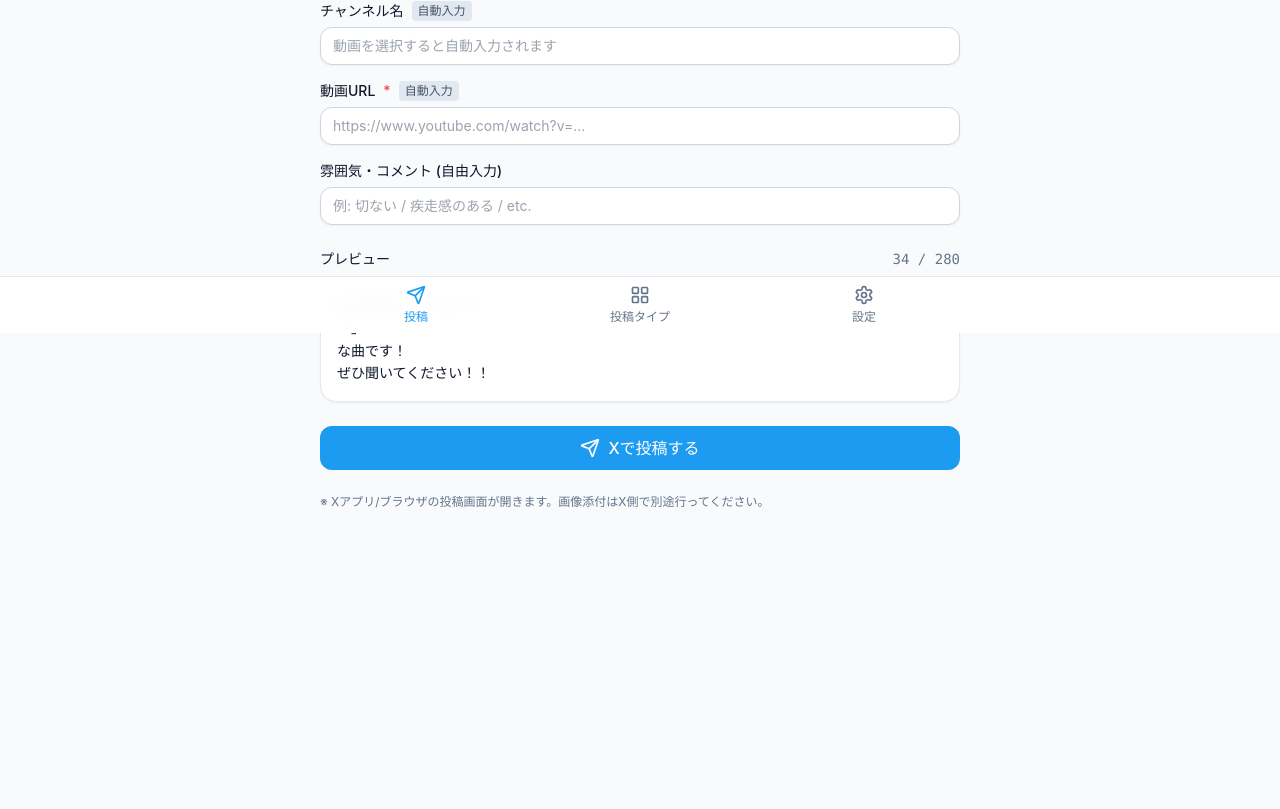
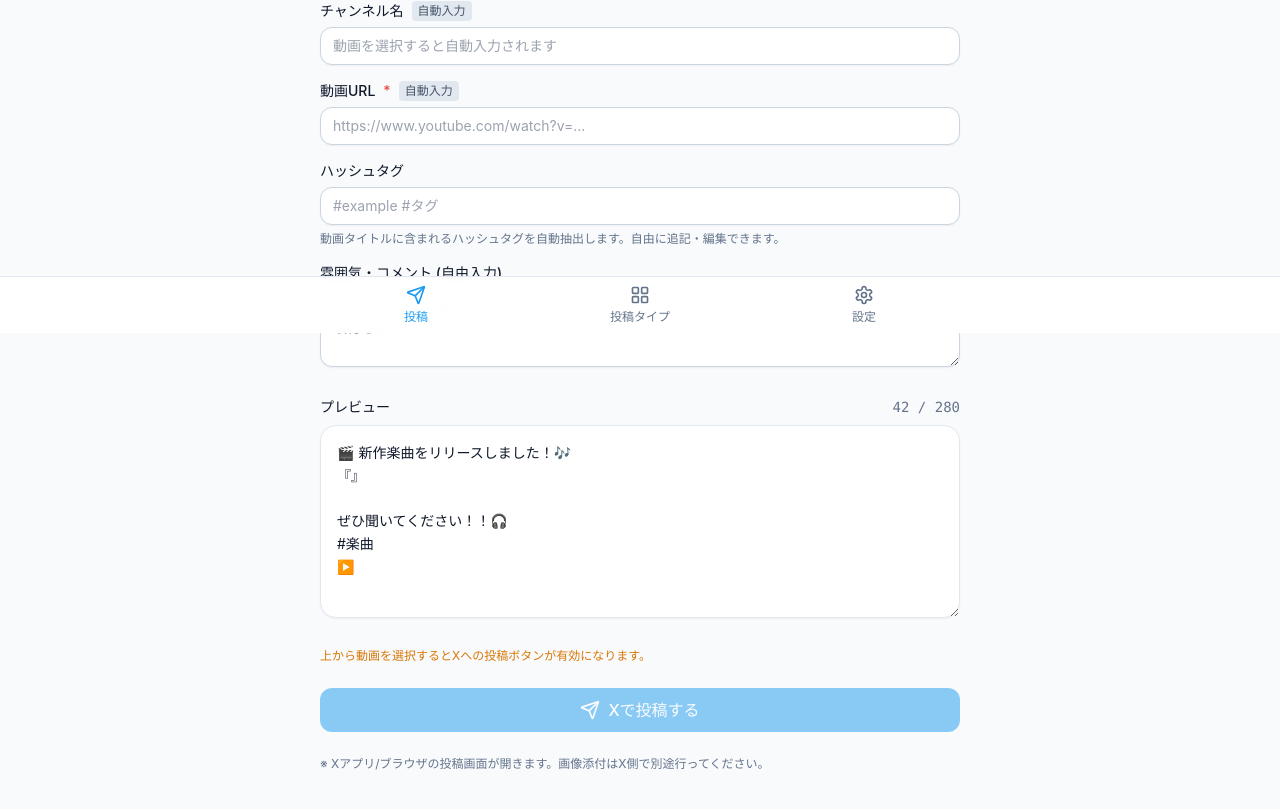
Before and after one commit to misoclub/x_send_helper, a React (Vite) app: page /#/compose/youtube in a window 1280 px wide. Shown: the part 467-1276 px from the top of the page. Before the commit the page ends 1058 px from the top, so only its background shows below. Built offline with nearby package versions, Linux system fonts and the light colour scheme.

Commit message:
もろもろ修正

```diff
--- a/src/components/compose/TweetPreview.tsx
+++ b/src/components/compose/TweetPreview.tsx
@@ -1,16 +1,33 @@
+import { RotateCcw } from 'lucide-react'
 import { TWEET_MAX_LENGTH, countTweetLength } from '@/lib/countTweetLength'
 
 interface Props {
   text: string
+  onChange: (next: string) => void
+  isManual: boolean
+  onReset: () => void
 }
 
-export function TweetPreview({ text }: Props) {
+export function TweetPreview({ text, onChange, isManual, onReset }: Props) {
   const length = countTweetLength(text)
   const over = length > TWEET_MAX_LENGTH
+  const rows = Math.max(5, Math.min(20, text.split('\n').length + 1))
+
   return (
     <div className="space-y-2">
-      <div className="flex items-center justify-between text-sm">
+      <div className="flex items-center justify-between gap-2 text-sm">
         <span className="font-medium">プレビュー</span>
+        <div className="flex items-center gap-3">
+          {isManual ? (
+            <button
+              type="button"
+              onClick={onReset}
+              className="inline-flex items-center gap-1 text-xs text-brand underline"
+            >
+              <RotateCcw className="h-3.5 w-3.5" />
+              テンプレに戻す
+            </button>
+          ) : null}
           <span
             className={
               over
@@ -22,13 +39,21 @@ export function TweetPreview({ text }: Props) {
             {length} / {TWEET_MAX_LENGTH}
           </span>
         </div>
-      <div className="card whitespace-pre-wrap break-words p-4 text-sm leading-relaxed">
-        {text || (
-          <span className="text-slate-400">
-            テンプレートと入力欄を埋めるとここにプレビューが表示されます
-          </span>
-        )}
       </div>
+      <textarea
+        className="card w-full whitespace-pre-wrap break-words bg-white p-4 text-sm leading-relaxed focus:outline-none focus:ring-2 focus:ring-brand/30 dark:bg-slate-900"
+        style={{ resize: 'vertical' }}
+        value={text}
+        onChange={(e) => onChange(e.target.value)}
+        placeholder="テンプレートと入力欄を埋めるか、ここに直接編集してください"
+        rows={rows}
+        spellCheck={false}
+      />
+      {isManual ? (
+        <p className="text-xs text-amber-600 dark:text-amber-400">
+          手動編集中：テンプレートや変数の変更は反映されません。元に戻すには右上の「テンプレに戻す」を押してください。
+        </p>
+      ) : null}
     </div>
   )
 }
--- a/src/components/templates/TemplateEditor.tsx
+++ b/src/components/templates/TemplateEditor.tsx
@@ -13,11 +13,15 @@ export function TemplateEditor({ template, onSave, onCancel, onDelete }: Props)
   const [name, setName] = useState(template.name)
   const [body, setBody] = useState(template.body)
   const [postTypeId, setPostTypeId] = useState(template.postTypeId)
+  const [defaultHashtags, setDefaultHashtags] = useState(
+    template.defaultHashtags ?? '',
+  )
 
   useEffect(() => {
     setName(template.name)
     setBody(template.body)
     setPostTypeId(template.postTypeId)
+    setDefaultHashtags(template.defaultHashtags ?? '')
   }, [template])
 
   const postType = POST_TYPE_LIST.find((p) => p.id === postTypeId)
@@ -27,11 +31,13 @@ export function TemplateEditor({ template, onSave, onCancel, onDelete }: Props)
   }
 
   const save = () => {
+    const trimmedHashtags = defaultHashtags.trim()
     onSave({
       ...template,
       name: name.trim() || '無題のテンプレート',
       body,
       postTypeId,
+      defaultHashtags: trimmedHashtags ? trimmedHashtags : undefined,
       updatedAt: Date.now(),
     })
   }
@@ -70,6 +76,19 @@ export function TemplateEditor({ template, onSave, onCancel, onDelete }: Props)
           value={body}
           onChange={(e) => setBody(e.target.value)}
         />
+      </div>
+
+      <div className="space-y-1.5">
+        <label className="text-sm font-medium">デフォルトハッシュタグ</label>
+        <input
+          className="input-base font-mono"
+          value={defaultHashtags}
+          placeholder="#楽曲 #VTuber"
+          onChange={(e) => setDefaultHashtags(e.target.value)}
+        />
+        <p className="text-xs text-slate-500">
+          本文中の <code className="font-mono">{'{{hashtags}}'}</code> に常に追加されるハッシュタグ。動画タイトルから抽出された分とマージされ、重複は自動除去されます。<code className="font-mono">{'{{channelTitle}}'}</code> など他の変数も使用可能です。
+        </p>
       </div>
 
       {postType ? (
--- a/src/features/postTypes/youtube.ts
+++ b/src/features/postTypes/youtube.ts
@@ -31,10 +31,17 @@ export const youtubePostType: PostType = {
       autoFilled: true,
     },
     {
+      key: 'hashtags',
+      label: 'ハッシュタグ',
+      kind: 'text',
+      placeholder: '#example #タグ',
+      helpText: '動画タイトルに含まれるハッシュタグを自動抽出します。自由に追記・編集できます。',
+    },
+    {
       key: 'mood',
       label: '雰囲気・コメント (自由入力)',
-      kind: 'text',
-      placeholder: '例: 切ない / 疾走感のある / etc.',
+      kind: 'textarea',
+      placeholder: '例: 切ない / 疾走感のある / etc.\n改行もOK',
     },
   ],
   defaultTemplateId: 'builtin-yt-newrelease',
--- a/src/features/templates/defaults.json
+++ b/src/features/templates/defaults.json
@@ -2,8 +2,18 @@
   {
     "id": "builtin-yt-newrelease",
     "postTypeId": "youtube",
-    "name": "新作動画告知（標準）",
-    "body": "新作動画をUPしました！\n「{{title}}」\n{{mood}}な曲です！\nぜひ聞いてください！！\n{{url}}",
+    "name": "新作動画告知（へんてこ）",
+    "body": "🎬 新作楽曲をリリースしました！🎶\n『{{title}}』\n{{mood}}\nぜひ聞いてください！！🎧\n{{hashtags}}\n▶️ {{url}}",
+    "defaultHashtags": "#{{channelTitle}} #楽曲",
+    "source": "builtin",
+    "updatedAt": 0
+  },
+  {
+    "id": "builtin-yt-newrelease-text",
+    "postTypeId": "youtube",
+    "name": "新作動画告知（モラハラ）",
+    "body": "🆕 新作モラハラ動画をUPしました！📺\n『{{title}}』\n{{mood}}\nぜひ見てください👀\nあなたのモラハラストーリーもぜひ教えてください💬\n{{hashtags}}\n▶️ {{url}}",
+    "defaultHashtags": "#{{channelTitle}} #モラハラ",
     "source": "builtin",
     "updatedAt": 0
   },
@@ -11,7 +21,7 @@
     "id": "builtin-yt-short",
     "postTypeId": "youtube",
     "name": "シンプル告知",
-    "body": "新作「{{title}}」公開しました！\n{{url}}",
+    "body": "🆕 {{channelTitle}}の新作動画「{{title}}」公開しました！\n▶️ {{url}}",
     "source": "builtin",
     "updatedAt": 0
   },
@@ -19,7 +29,7 @@
     "id": "builtin-web-default",
     "postTypeId": "website",
     "name": "Webサイト告知（標準）",
-    "body": "{{title}}\n{{summary}}\n{{url}}",
+    "body": "📢 {{title}}\n{{summary}}\n🔗 {{url}}",
     "source": "builtin",
     "updatedAt": 0
   }
--- a/src/features/templates/schema.ts
+++ b/src/features/templates/schema.ts
@@ -5,6 +5,7 @@ export const templateSchema = z.object({
   postTypeId: z.enum(['youtube', 'website']),
   name: z.string().min(1),
   body: z.string(),
+  defaultHashtags: z.string().optional(),
   source: z.enum(['builtin', 'user']),
   updatedAt: z.number(),
 })
--- /dev/null
+++ b/src/lib/extractHashtags.ts
@@ -0,0 +1,31 @@
+const HASHTAG_TOKEN_REGEX = /[#＃]\S*/g
+
+export function extractHashtagsFromTitle(title: string): {
+  cleanTitle: string
+  hashtags: string
+} {
+  const tokens = title.match(HASHTAG_TOKEN_REGEX) ?? []
+  const validHashtags = tokens.filter((t) => t.length > 1)
+  const hashtags = validHashtags.join(' ')
+  const cleanTitle = title
+    .replace(HASHTAG_TOKEN_REGEX, '')
+    .replace(/\s+/g, ' ')
+    .trim()
+  return { cleanTitle, hashtags }
+}
+
+export function mergeHashtags(...sources: Array<string | undefined>): string {
+  const seen = new Set<string>()
+  const result: string[] = []
+  for (const src of sources) {
+    if (!src) continue
+    const tokens = src.match(HASHTAG_TOKEN_REGEX) ?? []
+    for (const t of tokens) {
+      if (t.length <= 1) continue
+      if (seen.has(t)) continue
+      seen.add(t)
+      result.push(t)
+    }
+  }
+  return result.join(' ')
+}
--- a/src/lib/storage.ts
+++ b/src/lib/storage.ts
@@ -5,6 +5,7 @@ export const STORAGE_KEYS = {
     `xsh:youtube:uploadsPlaylist:${channelId}`,
   youtubeVideos: (channelId: string) => `xsh:youtube:videos:${channelId}`,
   templates: 'xsh:templates:v1',
+  templatesByChannel: 'xsh:templates:byChannel:v1',
   uiLastPostType: 'xsh:ui:lastPostType',
   uiLastChannelSelection: 'xsh:ui:lastChannelSelection',
 } as const
--- a/src/routes/ComposeRoute.tsx
+++ b/src/routes/ComposeRoute.tsx
@@ -8,6 +8,7 @@ import { renderTemplate } from '@/features/templates/render'
 import { useRegisteredChannels } from '@/features/youtube/channelsStore'
 import { useLocalStorage } from '@/lib/useLocalStorage'
 import { STORAGE_KEYS } from '@/lib/storage'
+import { extractHashtagsFromTitle, mergeHashtags } from '@/lib/extractHashtags'
 import {
   loadGroupedVideos,
   loadVideosForChannel,
@@ -43,6 +44,15 @@ export function ComposeRoute() {
   return <ComposeView key={postType.id} postTypeId={postType.id} />
 }
 
+function parseTemplatesByChannel(raw: unknown): Record<string, string> {
+  if (!raw || typeof raw !== 'object') return {}
+  const out: Record<string, string> = {}
+  for (const [k, v] of Object.entries(raw as Record<string, unknown>)) {
+    if (typeof v === 'string') out[k] = v
+  }
+  return out
+}
+
 function ComposeView({ postTypeId }: { postTypeId: 'youtube' | 'website' }) {
   const postType = getPostType(postTypeId)!
   const templates = useTemplates()
@@ -63,8 +73,20 @@ function ComposeView({ postTypeId }: { postTypeId: 'youtube' | 'website' }) {
   }, [availableTemplates, templateId])
 
   const [values, setValues] = useState<VariableValues>({})
+  const [manualText, setManualText] = useState<string | null>(null)
+  const [activeChannelId, setActiveChannelId] = useState<string | null>(null)
+  const [templatesByChannel, setTemplatesByChannel] = useLocalStorage<
+    Record<string, string>
+  >(STORAGE_KEYS.templatesByChannel, {}, parseTemplatesByChannel)
   const template = availableTemplates.find((t) => t.id === templateId)
-  const rendered = template ? renderTemplate(template.body, values) : ''
+  const renderValues = useMemo(() => {
+    if (!template?.defaultHashtags) return values
+    const expanded = renderTemplate(template.defaultHashtags, values)
+    const merged = mergeHashtags(expanded, values.hashtags)
+    return { ...values, hashtags: merged }
+  }, [template, values])
+  const rendered = template ? renderTemplate(template.body, renderValues) : ''
+  const displayText = manualText ?? rendered
   const lockedKeys = useMemo(
     () =>
       new Set(
@@ -73,27 +95,41 @@ function ComposeView({ postTypeId }: { postTypeId: 'youtube' | 'website' }) {
     [postType.variables],
   )
 
+  const handlePickVideo = (video: Video) => {
+    setActiveChannelId(video.channelId)
+    const { cleanTitle, hashtags } = extractHashtagsFromTitle(video.title)
+    setValues((prev) => ({
+      ...prev,
+      title: cleanTitle,
+      url: video.url,
+      channelTitle: video.channelTitle,
+      hashtags,
+    }))
+    const saved = templatesByChannel[video.channelId]
+    if (saved && availableTemplates.some((t) => t.id === saved)) {
+      setTemplateId(saved)
+    }
+  }
+
+  const handleTemplateChange = (id: string) => {
+    setTemplateId(id)
+    if (activeChannelId) {
+      setTemplatesByChannel((prev) => ({ ...prev, [activeChannelId]: id }))
+    }
+  }
+
   return (
     <div className="space-y-6">
       <h1 className="text-xl font-bold">{postType.label}</h1>
 
       {postType.id === 'youtube' ? (
-        <YouTubePicker
-          onPick={(video) =>
-            setValues((prev) => ({
-              ...prev,
-              title: video.title,
-              url: video.url,
-              channelTitle: video.channelTitle,
-            }))
-          }
-        />
+        <YouTubePicker onPick={handlePickVideo} />
       ) : null}
 
       <TemplateSelect
         templates={availableTemplates}
         value={templateId}
-        onChange={setTemplateId}
+        onChange={handleTemplateChange}
       />
 
       <VariableForm
@@ -103,9 +139,26 @@ function ComposeView({ postTypeId }: { postTypeId: 'youtube' | 'website' }) {
         lockedKeys={lockedKeys}
       />
 
-      <TweetPreview text={rendered} />
+      <TweetPreview
+        text={displayText}
+        onChange={setManualText}
+        isManual={manualText !== null}
+        onReset={() => setManualText(null)}
+      />
 
-      <PostToXButton text={rendered} disabled={!template} />
+      {postType.id === 'youtube' && !activeChannelId ? (
+        <p className="text-xs text-amber-600 dark:text-amber-400">
+          上から動画を選択するとXへの投稿ボタンが有効になります。
+        </p>
+      ) : null}
+
+      <PostToXButton
+        text={displayText}
+        disabled={
+          (!template && !manualText) ||
+          (postType.id === 'youtube' && !activeChannelId)
+        }
+      />
 
       <p className="text-xs text-slate-500">
         ※ Xアプリ/ブラウザの投稿画面が開きます。画像添付はX側で別途行ってください。
```
Lines whose indentation alone changed are shown as unchanged.
